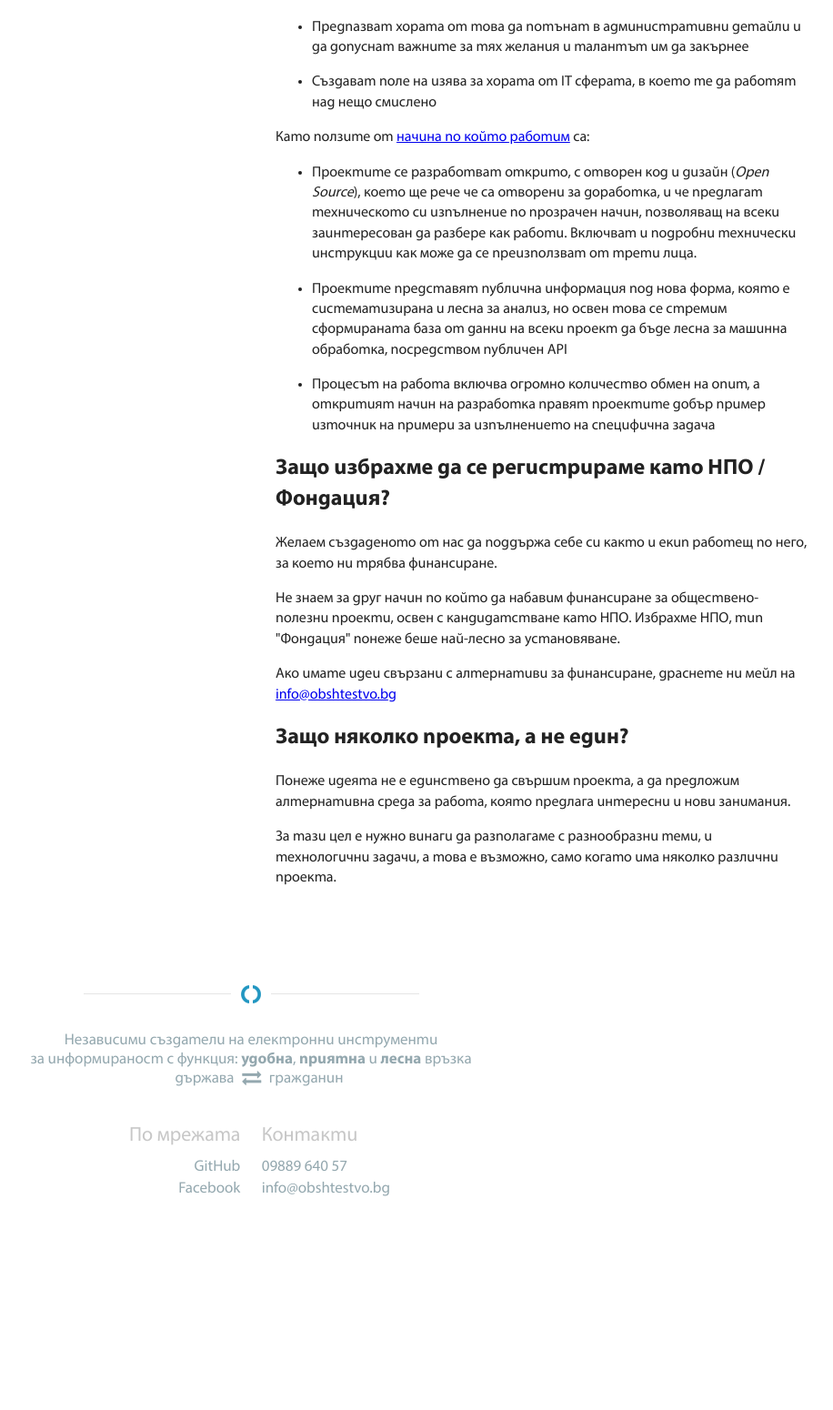
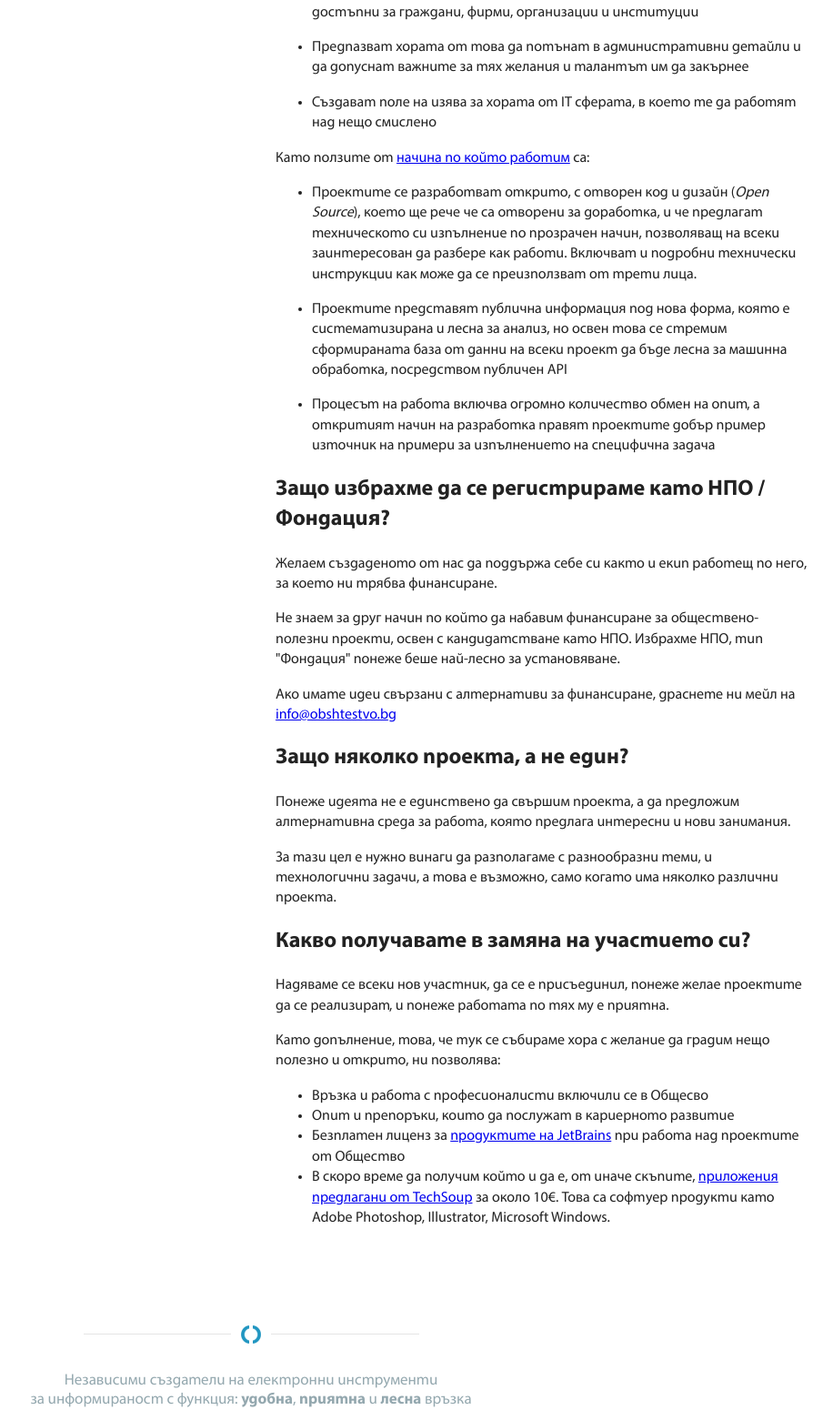
Before and after one commit to radoraykov/obshtestvo.bg, a Django app: template web/templates/faq/get.html in a window 1280 px wide. Shown: the part 4520-6070 px from the top of the page at 91% size, without its empty margins (364-1280 px from the left). Before the commit the page ends 5835 px from the top, so only its background shows below. Run offline with Django 3.2, Linux system fonts and the light colour scheme; the template is opened without the code that fills it, so the values that code supplies are empty; some libraries are stand-ins or nearby versions.

Commit message:
Added FAQ point for benefits

```diff
--- a/web/templates/faq/_toc.html
+++ b/web/templates/faq/_toc.html
@@ -7,3 +7,5 @@
     НПО?</a></li>
 <li><a href="#whymany" class="basic-transition-2x">Защо няколко проекта, а не един?</a>
 </li>
+<li><a href="#extras" class="basic-transition-2x">Какво получавате в замяна на участието си?</a>
+</li>
--- a/web/templates/faq/get.html
+++ b/web/templates/faq/get.html
@@ -81,8 +81,8 @@
                 href="https://github.com/obshtestvo">акаунта на
             Общество в GitHub</a>, където са публично достъпни
         </li>
-        <li>По нетехнически файлове като copywrite текстове или
-            дискусии се работи, както е най-удобно за участващите
+        <li>По нетехнически файлове, като copywrite текстове или
+            дискусии, се работи, както е най-удобно за участващите
         </li>
         <li>Проектът се разработва, както всеки друг проект в IT
             индустрията, с разликата на ресурсите
@@ -152,12 +152,10 @@
                 <li>Да се върши работата бързо и приятно.</li>
                 <li>Да остава лично време и време за добрини.</li>
                 <li>Да бъде лесно да си гражданин - без да се пожертват ценни минути и
-                    емоции
+                    емоции.
                 </li>
             </ul>
         </li>
-    </ol>
-    <ol>
         <li>
             <p><strong>Да предложим алтернативна работна среда</strong></p>
 
@@ -309,8 +307,26 @@
 
     <p> За тази цел е нужно винаги да
         разполагаме с разнообразни теми, и технологични задачи, а това е възможно, само
-        когато
-        има няколко различни проекта.</p>
+        когато има няколко различни проекта.</p>
+    <h2><a name="extras" class="adjust"></a>Какво получавате в замяна на участието си?</h2>
+
+    <p>Надяваме се всеки нов участник, да се е присъединил, понеже желае проектите
+       да се реализират, и понеже работата по тях му е приятна. </p>
+
+    <p>Като допълнение, това, че тук се събираме хора с желание да градим нещо полезно и
+        открито, ни позволява: </p>
+    <ul>
+        <li>Връзка и работа с професионалисти включили се в Общесво</li>
+        <li>Опит и препоръки, които да послужат в кариерното развитие</li>
+        <li>Безплатен лиценз за <a href="#wip">продуктите на JetBrains</a> при работа над
+            проектите от Общество
+        </li>
+        <li>В скоро време да получим който и да е, от иначе скъпите, <a
+                href="https://www.techsoup.bg/directory/">приложения предлагани от
+            TechSoup</a> за около 10&euro;. Това са софтуер продукти като Adobe Photoshop,
+            Illustrator, Microsoft Windows.
+        </li>
+    </ul>
     </div>
     </section>
     </article>
```
